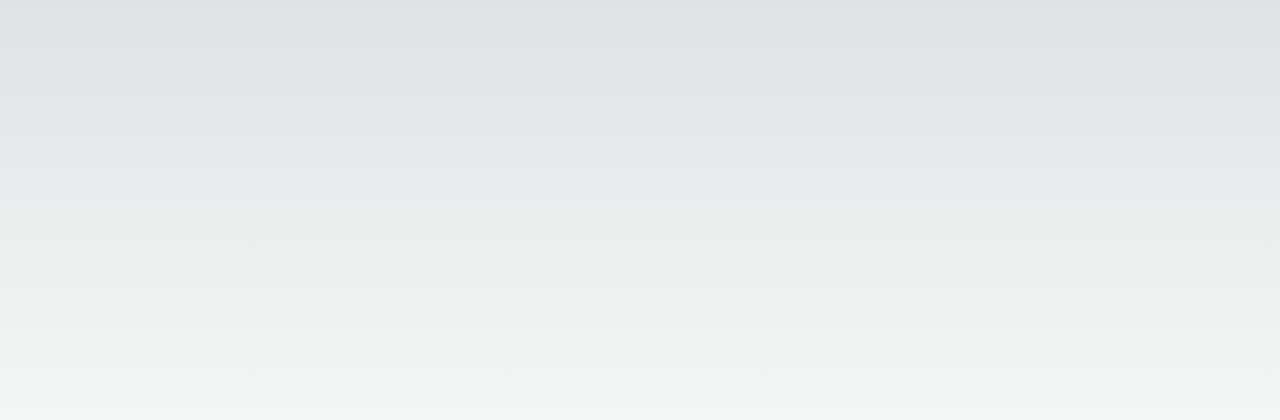
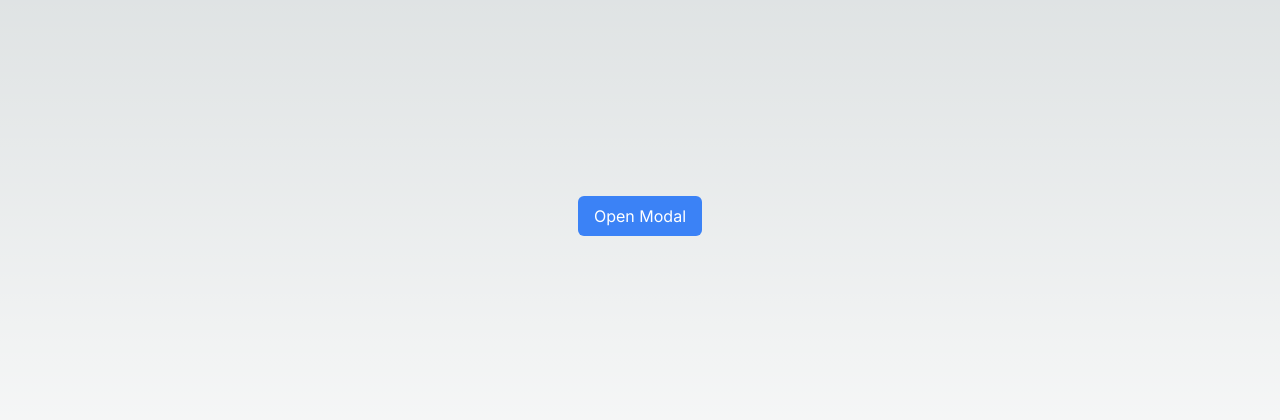
Before and after one commit to saadazghour/modal-builder, a Next.js app: page / in a window 1280 px wide. Shown: the part 184-604 px from the top of the page. Built offline with nearby package versions, Linux system fonts and the light colour scheme.

Commit message:
feat: Add CustomModal to Home page for modal functionality.
- Imported and used the CustomModal component to enable modal functionality on the Home page.
- Added functionality to btn to trigger the opening of the modal when clicked.
- Improved button styling for better user interaction.

```diff
--- a/src/app/page.tsx
+++ b/src/app/page.tsx
@@ -1,9 +1,33 @@
+"use client";
+
 import CustomModal from "./components/CustomModal";
+import { useState } from "react";
 
 export default function Home() {
+  const [isModalOpen, setIsModalOpen] = useState(false);
+
+  const handleOpenModal = () => {
+    setIsModalOpen(true);
+  };
+
+  const handleCloseModal = () => {
+    setIsModalOpen(false);
+  };
+
   return (
-    <main className="flex flex-col items-center justify-between min-h-screen p-24">
-      <CustomModal />
-    </main>
+    <div className="flex flex-row items-center justify-center min-h-screen p-24">
+      <button
+        className="px-4 py-2 text-white bg-blue-500 rounded-md ml "
+        onClick={handleOpenModal}
+      >
+        Open Modal
+      </button>
+
+      <CustomModal
+        isOpen={isModalOpen}
+        onRequestClose={handleCloseModal}
+        contentLabel="My Modal Content"
+      />
+    </div>
   );
 }
```
